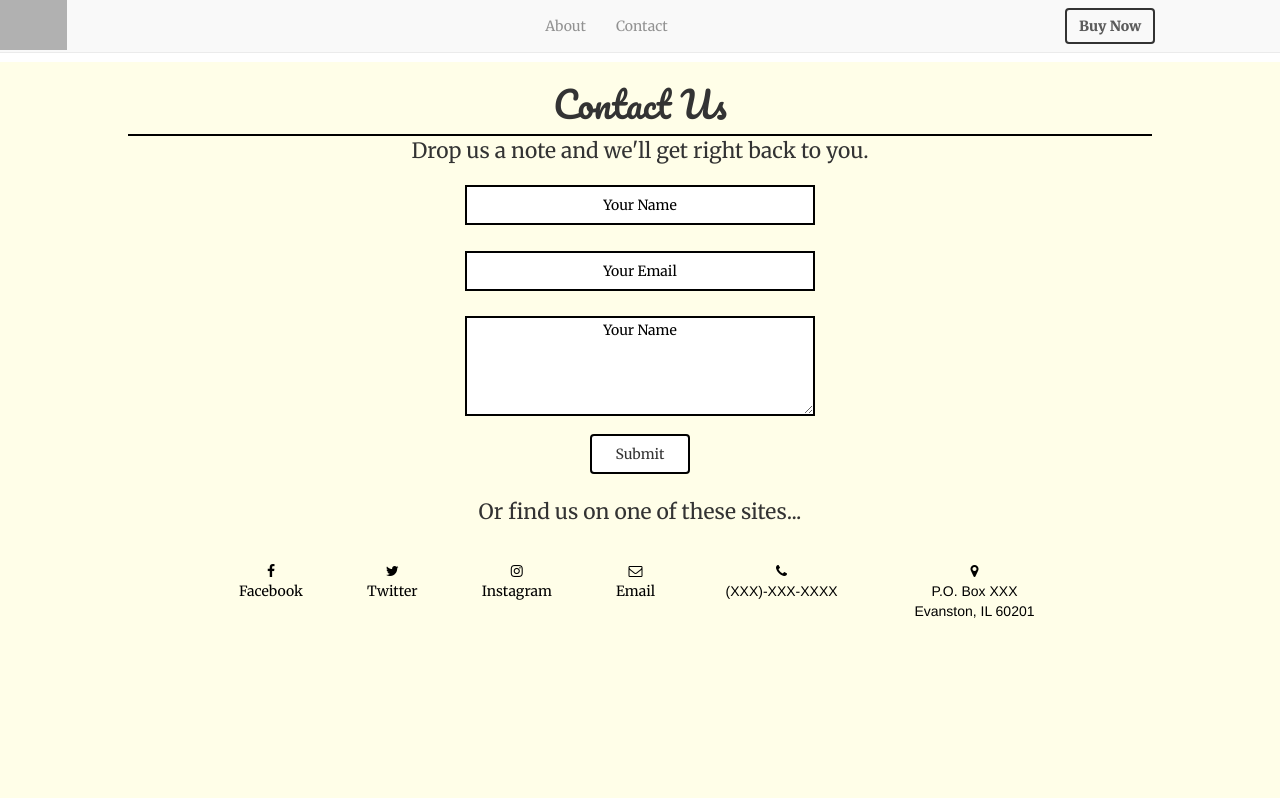
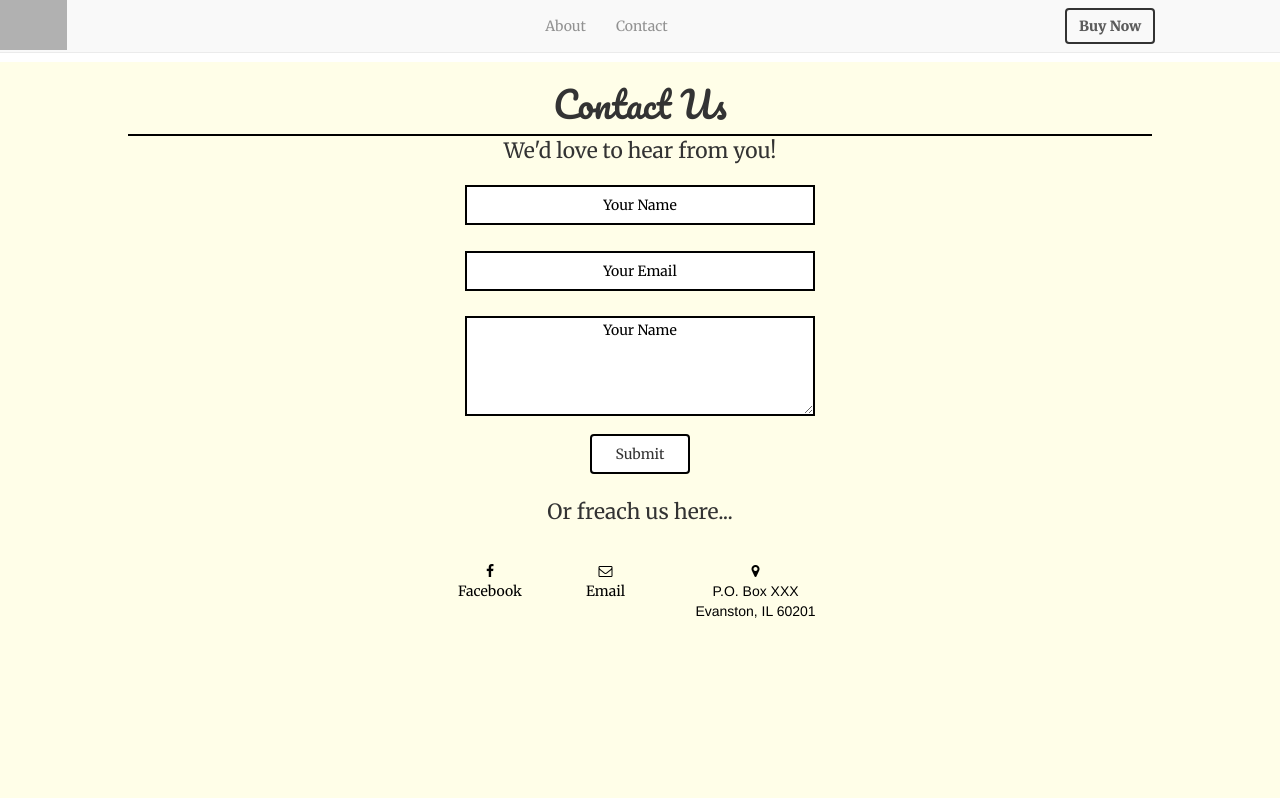
Before and after one commit to GenYPartners/truli-biscotti, a plain HTML site: page HTML/contact.html in a window 1280 px wide. Drawn offline with nearby package versions, Linux system fonts and the light colour scheme; grey boxes are pictures that could not be loaded.

Commit message:
made chages to contact and about

```diff
--- a/CSS/about.css
+++ b/CSS/about.css
@@ -60,7 +60,7 @@ nav{
 }
 
 .picture{
-	background-image: url("https://dl.dropboxusercontent.com/s/ylc7a2xftu9jm7u/IMG_7273.jpg?dl=0");
+	background-image: url("https://dl.dropboxusercontent.com/s/dz9xk5jhb73rh3n/IMG_7272.jpg?dl=0");
 	width: 23%;
 	height: 35%;
 	position: absolute;
--- a/HTML/contact.html
+++ b/HTML/contact.html
@@ -64,38 +64,25 @@ analytics.page()
 		<h1>Contact Us</h1>
 		<div class="line"></div>
 		<form>
-			<h3 class="instructions">Drop us a note and we'll get right back to you.</h3>
+			<h3 class="instructions">We'd love to hear from you!</h3>
 			<input type="text" placeholder="Your Name"><br>
 			<input type="email" placeholder="Your Email"><br>
 			<textarea  placeholder="Your Name"></textarea/><br>
 			<button class="btn btn-default submit" type="submit">Submit</button>
 		</form>
-		<h3 class="instructions">Or find us on one of these sites...</h3>
+		<h3 class="instructions">Or freach us here...</h3>
 		<div class="contact-icon-box" id="box1">
 
-			<a href="#" class="contact_a"><div class="facebook">
+			<a href="https://www.facebook.com/TruliJulie?fref=ts" class="contact_a"><div class="facebook">
 				<span class="fa fa-facebook"></span><br>
 				Facebook
-			</div></a>
-			<a href="#" class="contact_a"><div class="twitter">
-				<span class="fa fa-twitter"></span><br>
-				Twitter
-			</div></a>
-
-
-			<a href="#" class="contact_a"><div class="instagram">
-				<span class="fa fa-instagram"></span><br>
-				Instagram
 			</div></a>
 
 			<a href="#" class="contact_a"><div class="email">
 				<span class="fa fa-envelope-o"></span><br>
 				Email
 			</div></a>
-			<a href="#" class="contact_b"><div class="phone">
-				<span class="fa fa-phone"></span><br>
-				(XXX)-XXX-XXXX
-			</div></a>
+
 			<a href="#" class="contact_b"><div class="address">
 				<span class="fa fa-map-marker"></span><br>
 				P.O. Box XXX<br>
```
